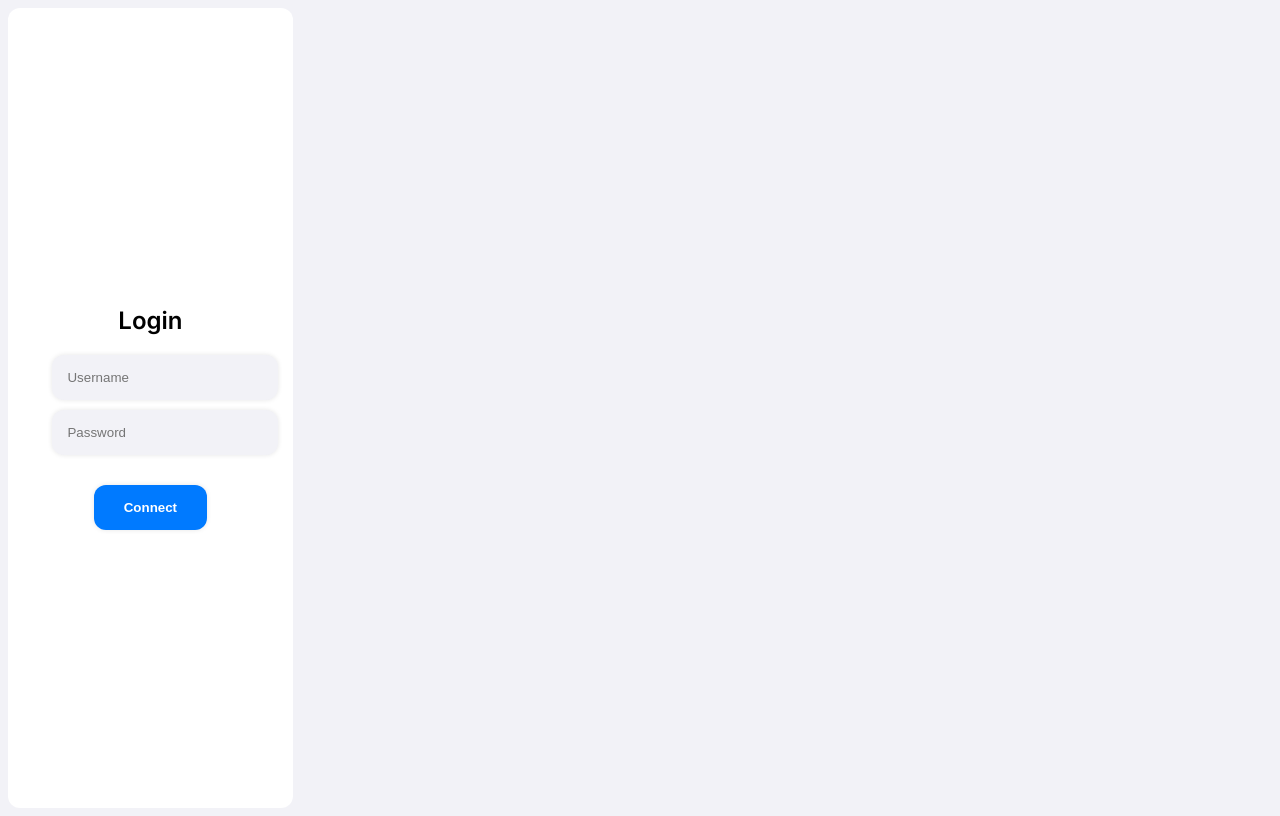
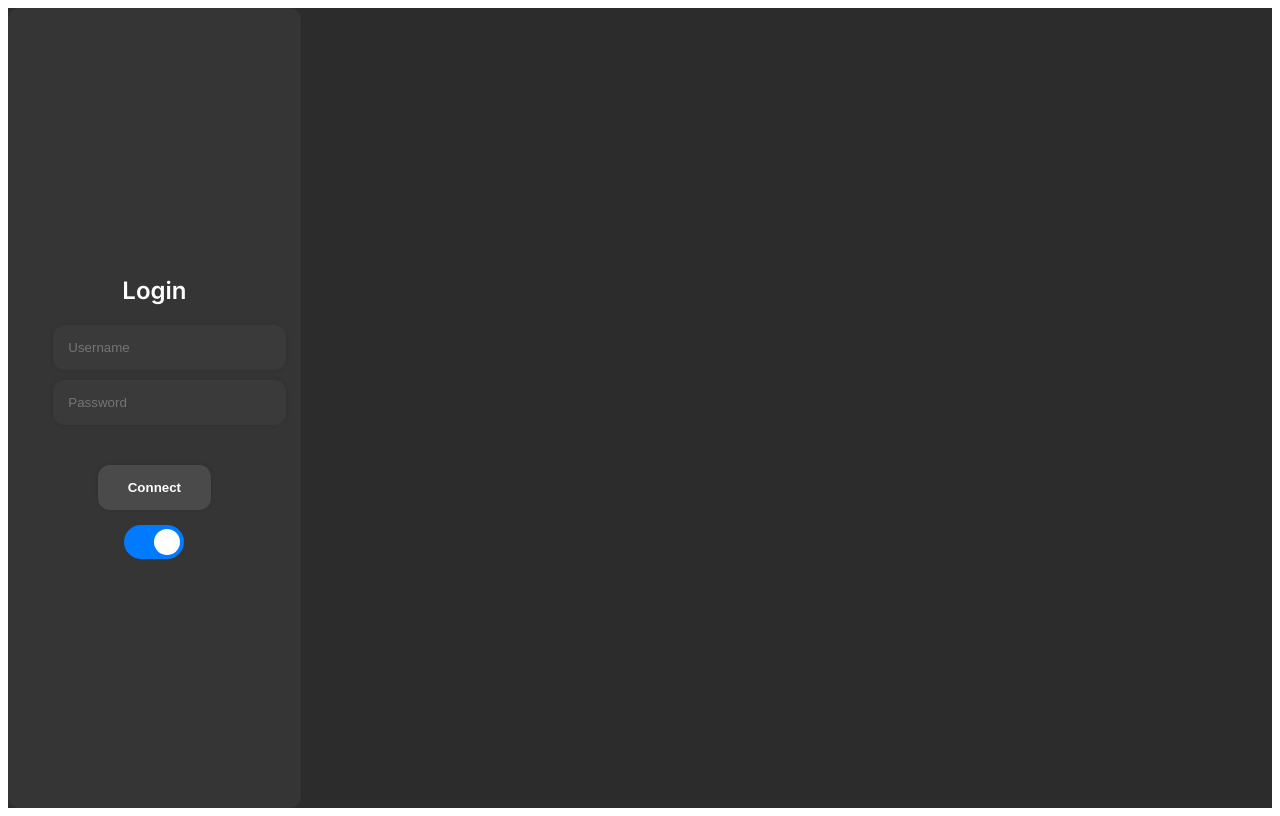
Before and after one commit to ewnix-chat/mango2, a Vue app: page / in a window 1280 px wide. Built offline with nearby package versions, Linux system fonts and the light colour scheme.

Commit message:
Dark and Light mode toggle

```diff
--- a/src/App.vue
+++ b/src/App.vue
@@ -1,5 +1,5 @@
 <template>
-  <div class="container">
+  <div class="container" :class="theme">
     <div class="sidebar">
       <h2>Login</h2>
       <div class="login-inputs">
@@ -7,6 +7,10 @@
         <input type="password" v-model="password" placeholder="Password" />
       </div>
       <button @click="connect">Connect</button>
+      <label class="switch">
+        <input type="checkbox" v-model="isDark" @change="toggleTheme" />
+        <span class="slider round"></span>
+      </label>
     </div>
     <div class="main"></div>
   </div>
@@ -18,13 +22,18 @@ export default {
   data() {
     return {
       username: '',
-      password: ''
+      password: '',
+      theme: 'dark',
+      isDark: true
     };
   },
   methods: {
     connect() {
       console.log('Connect button clicked.');
       // TODO: Add connection logic
+    },
+    toggleTheme() {
+      this.theme = this.isDark ? 'dark' : 'light';
     }
   }
 }
@@ -35,8 +44,6 @@ export default {
 
   body {
     font-family: 'Inter', sans-serif;
-    background-color: #f2f2f7;
-    color: #000000;
   }
   .container {
     display: flex;
@@ -45,7 +52,6 @@ export default {
   .sidebar {
     width: 20%;
     padding: 40px 20px;
-    background-color: #ffffff;
     display: flex;
     flex-direction: column;
     justify-content: center;
@@ -68,20 +74,90 @@ export default {
     margin-bottom: 10px;
     border: none;
     border-radius: 12px;
-    background-color: #f2f2f7;
     box-shadow: 0px 0px 5px rgba(0, 0, 0, 0.1);
   }
   button {
     padding: 15px 30px;
     border: none;
     border-radius: 12px;
-    background-color: #007aff;
     color: #ffffff;
     cursor: pointer;
     font-weight: 600;
     box-shadow: 0px 0px 5px rgba(0, 0, 0, 0.1);
+    margin-top: 10px;
   }
-  .main {
-    width: 80%;
+
+  /* Dark Theme */
+  .dark {
+    background-color: #2c2c2c;
+    color: #ffffff;
+  }
+  .dark .sidebar {
+    background-color: #353535;
+  }
+  .dark input {
+    background-color: #3a3a3a;
+  }
+  .dark button {
+    background-color: #4a4a4a;
+  }
+
+  /* Light Theme */
+  .light {
+    background-color: #f2f2f7;
+    color: #000000;
+  }
+  .light .sidebar {
+    background-color: #ffffff;
+  }
+  .light input {
+    background-color: #f2f2f7;
+  }
+  .light button {
+    background-color: #007aff;
+  }
+
+  /* Toggle Switch */
+  .switch {
+    position: relative;
+    display: inline-block;
+    width: 60px;
+    height: 34px;
+    margin-top: 15px;
+  }
+  .switch input {
+    display: none;
+  }
+  .slider {
+    position: absolute;
+    cursor: pointer;
+    top: 0;
+    left: 0;
+    right: 0;
+    bottom: 0;
+    background-color: #ccc;
+    transition: 0.4s;
+  }
+  .slider:before {
+    position: absolute;
+    content: "";
+    height: 26px;
+    width: 26px;
+    left: 4px;
+    bottom: 4px;
+    background-color: white;
+    transition: 0.4s;
+  }
+  input:checked + .slider {
+    background-color: #007aff;
+  }
+  input:checked + .slider:before {
+    transform: translateX(26px);
+  }
+  .slider.round {
+    border-radius: 34px;
+  }
+  .slider.round:before {
+    border-radius: 50%;
   }
 </style>
```
